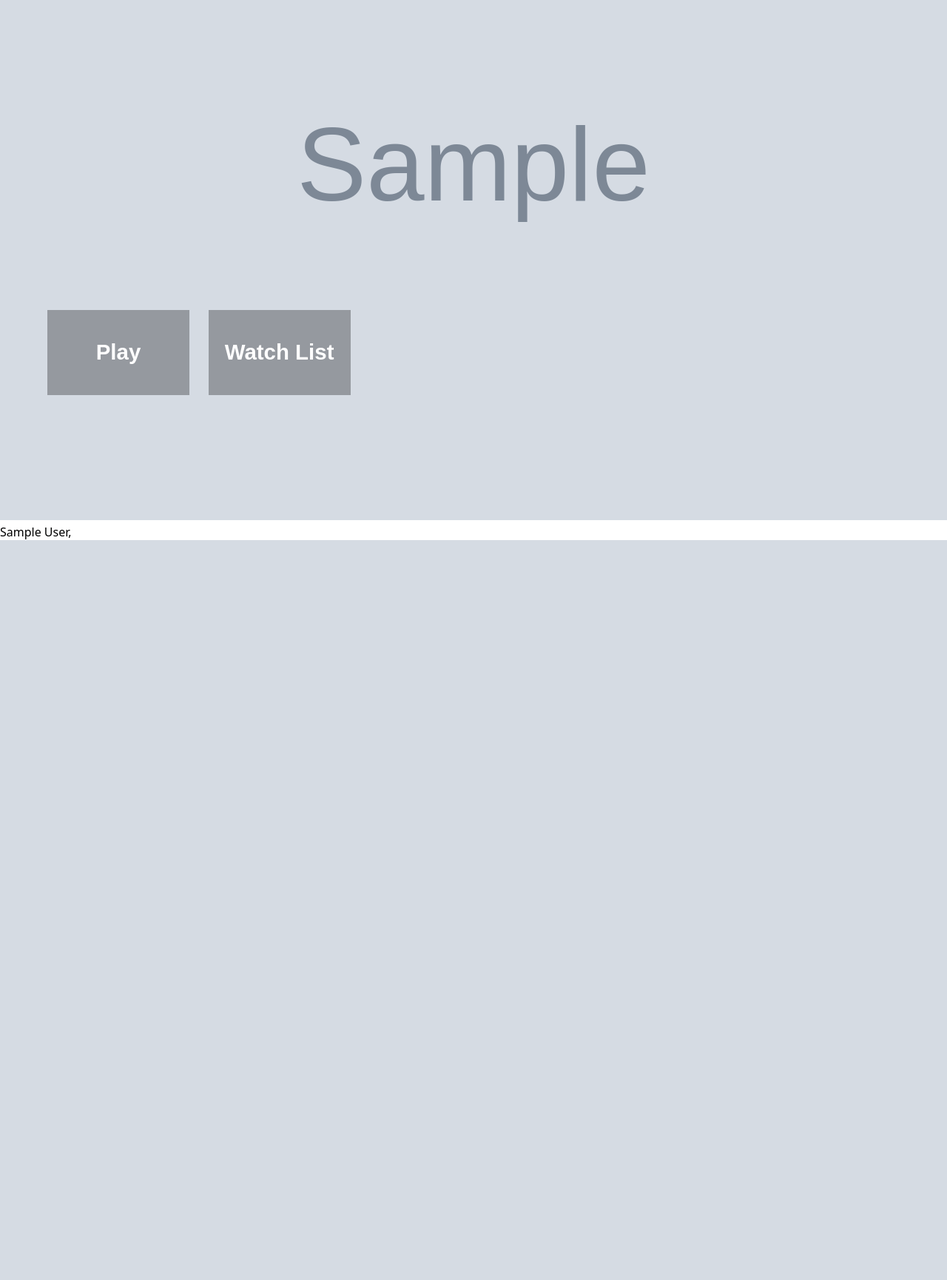
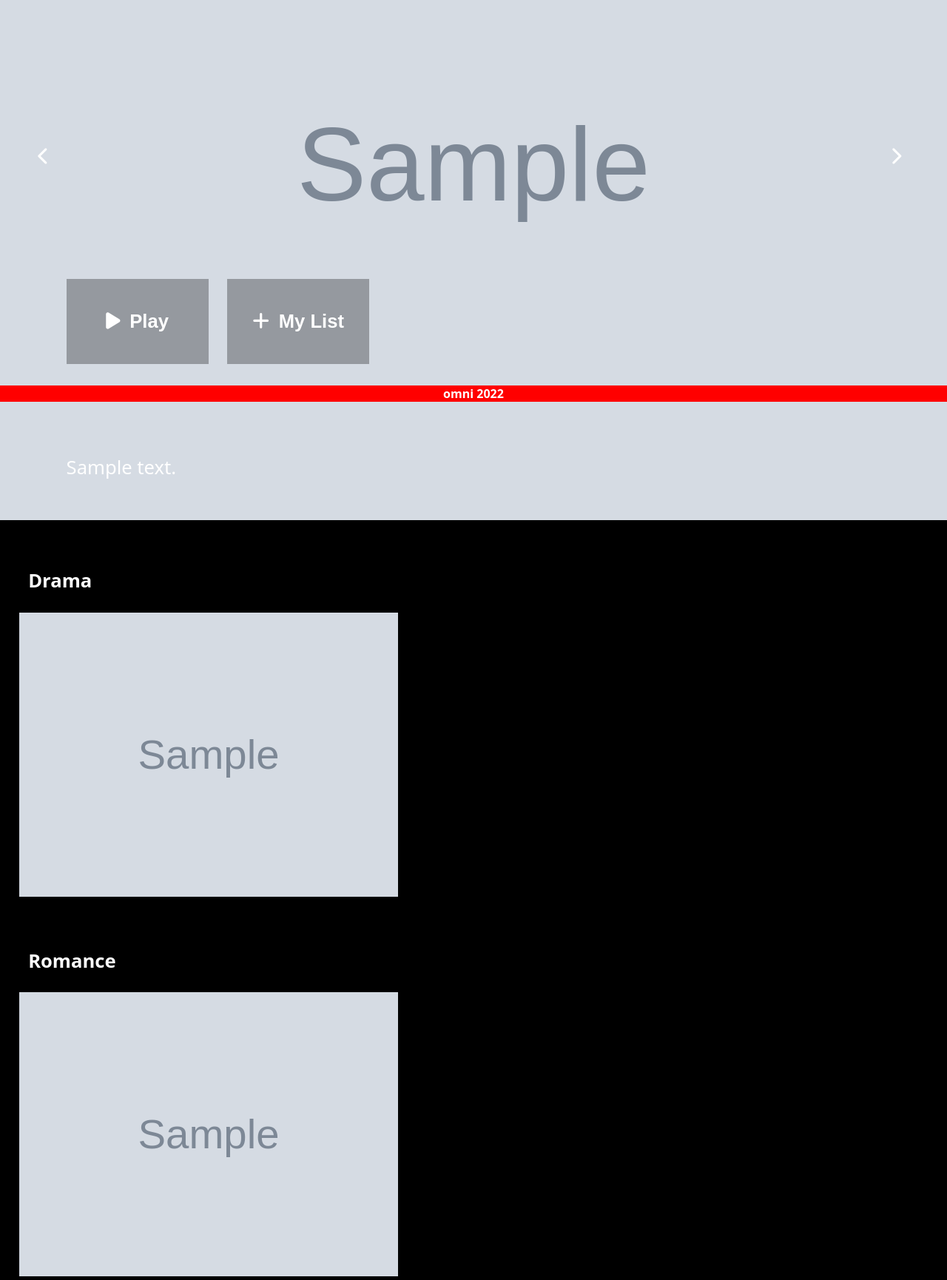
Before and after one commit to cecilia-89/omni, a Flask app: template templates/practice.html in a window 1280 px wide. Shown: the part 257-1987 px from the top of the page at 74% size. Before the commit the page ends 987 px from the top, so only its background shows below. Run offline with Flask 2, Linux system fonts and the light colour scheme; the template is opened without the code that fills it: most values are stand-ins (such as "Sample title", 1, 10 or a date in 2020); grey boxes marked "Sample" are stand-in pictures; some libraries are stand-ins or nearby versions.

Commit message:
added newer features

```diff
--- a/models/base_model.py
+++ b/models/base_model.py
@@ -1,6 +1,6 @@
 #!/usr/bin/python3
 """Module: database storage"""
-from datetime import date
+from datetime import datetime
 from sqlalchemy.orm import declarative_base
 from sqlalchemy import Column, String, DateTime
 import models
@@ -12,7 +12,7 @@ class BaseModel:
     """base class upon which other class will be derived"""
 
     id = Column(String(60), primary_key=True)
-    added_at = Column(DateTime, default=date.today)
+    added_at = Column(DateTime, default=datetime.now())
 
     def __init__(self, *args, **kwargs):
         """initializes an instance"""
@@ -21,7 +21,7 @@ class BaseModel:
                 setattr(self, key, value)
 
         self.id = uuid.uuid4()
-        self.added_at = date.today()
+        self.added_at = datetime.now()
 
     def save(self):
         """adds and saves instance to the database session"""
--- a/models/engine/db_storage.py
+++ b/models/engine/db_storage.py
@@ -39,7 +39,13 @@ class DBStorage:
 
         return objects
 
+    def genre(self, id):
+        objs = self.__session.query(Movie).all()
+        objects = [obj for obj in objs if obj.genre_id == id]
+        return objects
+
     def get(self, cls, id):
+        """gets an obj based on the id objects belonging to a class"""
         objs = self.all(cls)
         for obj in objs:
             if obj.id == id:
--- /dev/null
+++ b/static/scripts/main.js
@@ -0,0 +1,36 @@
+function scrolll() {
+	let left = document.querySelector('#drama')
+	left.scrollBy(350, 0)
+}
+
+function scrollr() {
+	let right = document.querySelector('#drama')
+	right.scrollBy(-350, 0)
+}
+
+
+document.querySelectorAll('.slide-arrow').forEach(arrow => {
+
+    arrow.addEventListener('click', () => {
+
+        let count = arrow.dataset.angle === 'next' ? 1:-1
+
+        let slides = document.querySelectorAll('.recent_movie')
+
+        let currentImage = document.querySelector('[data-image]')
+
+        let nextIndex = Array.from(slides).indexOf(currentImage) + count
+
+        const currentIndex =  Array.from(slides).indexOf(currentImage)
+
+        if(nextIndex < 0) nextIndex= Array.from(slides).length -1
+
+        if(nextIndex >= slides.length) nextIndex = 0
+
+        Array.from(slides)[nextIndex].dataset.image = true
+
+        Array.from(slides)[currentIndex].dataset.images = true
+
+        delete currentImage.dataset.image
+
+    })})
--- a/static/styles/common.css
+++ b/static/styles/common.css
@@ -6,4 +6,8 @@ body {
 
 .container {
 	width:100%;
+	background: black;
+	color: white;
+	z-index:-1;
+	overflow: hidden;
 }
--- /dev/null
+++ b/static/styles/footer.css
@@ -0,0 +1,15 @@
+footer {
+	min-height: 2.5vh;
+	width:100%;
+	background-color: #FF0000;
+	text-align: center;
+	position: fixed;
+	bottom: 0;
+	z-index: 1;
+}
+
+footer p {
+	margin: auto;
+	padding: 10px auto;
+	font-weight: 600;
+}
--- /dev/null
+++ b/static/styles/movies.css
@@ -0,0 +1,67 @@
+section > div {
+	display:flex;
+	position:relative;
+	gap:1%
+
+}
+
+
+div.container section:not(:first-child) {
+	margin:5% 0 0 2%;
+
+}
+
+.genre:hover .arrow {
+	display: block;
+}
+
+
+section:not(:first-child) img {
+	cursor: pointer;
+	width: 40vw;
+	object-fit: cover;
+}
+
+
+section p {
+	padding-left: 1%;
+	margin-top: 0;
+	font-size:2vw;
+	font-weight: 600;
+}
+
+.genre {
+	scroll-behavior: smooth;
+	position: relative;
+}
+
+
+#drama {
+	overflow: hidden;
+}
+
+.arrow {
+	position: absolute;
+	top:0;
+	height:100%;
+	width:6vw;
+	background-color: hsl(0, 0%, 0%, 0.6);
+	display: none;
+}
+
+#arrow-right {
+	right:0;
+}
+
+.arrow:hover {
+	background-color: hsl(0, 0%, 0%, 0.4);
+}
+#arrow-right {
+	right:0;
+}
+
+.fa-chevron-left, .fa-chevron-right{
+	position: absolute;
+	bottom:50%;
+	left:40%;
+}
--- a/static/styles/recent.css
+++ b/static/styles/recent.css
@@ -1,11 +1,54 @@
-.recent_movie img {
-	width:100%;
-	height:100%;
-	object-fit: cover;
+.recent {
+	position: relative;
 }
 
-.recent {
-	position:relative;
+.slide-arrow {
+	position: absolute;
+	top:50%;
+	z-index:3;
+	font-size: calc(1.2em + 0.390625vw);
+	background: hsl(0, 0%, 0%, 0.5);
+}
+
+[data-angle="prev"] {
+	left:4%;
+}
+
+[data-angle="next"] {
+	right:6%;
+}
+
+[data-images], div.recent_movie:not(:first-child) {
+	position: absolute;
+	top:0;
+	opacity: 0;
+}
+
+[data-image] {
+	position: relative;
+	top: 0;
+	opacity:1;
+}
+
+
+
+.recent_movie img {
+	width: 100vw;
+	height: auto;
+	object-fit: cover;
+
+}
+
+.recent_movie p {
+	position: absolute;
+	bottom: 3%;
+	width:45vw;
+	overflow: hidden;
+	font-weight: 300;
+	display: -webkit-box;
+	-webkit-box-orient: vertical;
+	-webkit-line-clamp: 3;
+	padding: 0;
 }
 
 .recent button {
@@ -13,26 +56,32 @@
 	position: absolute;
 	background-color:hsl(0, 0%, 0%, 0.3);
 	color:white;
-	bottom: 18%;
+	bottom: 22%;
 	border: 0;
-	font-size: 2.3vw;
+	font-size: 2vw;
 	font-weight: 600;
 	width:15%;
 	min-height:12%;
 	padding:0;
 }
 
+button i {
+	margin-right:3%;
+}
+
+
+
 .recent button:hover {
 
 	background-color:hsl(0, 0%, 0%, 0.2);
-	font-size: 2.5vw;
+	font-size: 2.2vw;
 
 }
 
-#play {
-	left:5vw;
+#play, .recent p {
+	left:7vw;
 }
 
 #watch_list {
-	left:22vw;
+	left:24vw;
 }
--- a/templates/practice.html
+++ b/templates/practice.html
@@ -4,35 +4,73 @@
 	<meta charset="UTF-8">
 	<meta http-equiv="X-UA-Compatible" content="IE=edge">
 	<meta name="viewport" content="width=device-width, initial-scale=1.0">
-	<link rel="stylesheet" href="static/styles/common.css">
-	<link rel="stylesheet" href="static/styles/header.css">
-	<link rel="stylesheet" href="static/styles/recent.css">
-	<title>Omni</title>
+	<link rel="icon" type="image/x-icon" href="../static/images/favicon.ico">
+	<link rel="stylesheet" href="../static/styles/common.css">
+	<link rel="stylesheet" href="../static/styles/header.css">
+	<link rel="stylesheet" href="../static/styles/recent.css">
+	<link rel="stylesheet" href="../static/styles/movies.css">
+	<link rel="stylesheet" href="../static/styles/footer.css">
+	<script src="https://kit.fontawesome.com/e8b132ab7c.js" crossorigin="anonymous"></script>
+	<title>OMNI</title>
 </head>
 <body>
 	<nav>
 		<div id="home_logo"></div>
 	</nav>
 	<div class="container">
+
 		<section class="recent">
-			<div class="recent_movie">
-				<img src={{movies[3].thumbnail}} alt="">
+			{% for movie in movies %}
+			<div data-image class="recent_movie">
+				<img src={{movie.thumbnail}} alt="">
+				<p>{{movie.description}}</p>
 			</div>
+
+			{% endfor %}
 			<button id="play">
+				<i class="fa-solid fa-play"></i>
 				Play
 			</button>
 			<button id="watch_list">
-				Watch List
+				<i class="fa-solid fa-plus"></i>
+				My List
 			</button>
-		</section>
-		<section>
-			{%for cast in movies[0].actors%}
-			<span>
-				{{cast.first_name}} {{cast.last_name}},
-			</span>
-			{% endfor %}
+
+			<div class="slide-arrow" data-angle="prev"><i class="fa-solid fa-chevron-left"></i></div>
+			<div class="slide-arrow" data-angle="next"><i class="fa-solid fa-chevron-right"></i></div>
+
 		</section>
 
+		<section>
+			<p>Drama</p>
+			<div class="genre" id="drama">
+				{% for item in drama %}
+				<div><a href="{{ url_for('omni_movie', movie_id=item.id)}}"><img src={{item.thumbnail}} alt=""></a></div>
+				{% endfor %}
+				<div class="arrow" onclick="scrolll()"><i class="fa-solid fa-chevron-left"></i></div>
+				<div id="arrow-right" onclick="scrollr()" class="arrow"><i class="fa-solid fa-chevron-right"></i></div>
+			</div>
+
+		</section>
+
+		<section>
+			<p>Romance</p>
+			<div class="genre" id="romance">
+				{% for item in romance %}
+				<div><a href="{{ url_for('omni_movie', movie_id=item.id)}}"><img src={{item.thumbnail}} alt=""></a></div>
+				{% endfor %}
+				<div class="arrow"><i class="fa-solid fa-chevron-left"></i></div>
+				<div id="arrow-right" class="arrow"><i class="fa-solid fa-chevron-right"></i></div>
+			</div>
+
+		</section>
+
+		<footer>
+			<p>omni 2022</p>
+		</footer>
+
 	</div>
+
+	<script src="../static/scripts/main.js"></script>
 </body>
 </html>
```
Also changed, not shown: api/v1/views/genres.py (+14 -1 lines), api/v1/views/movies.py (+14 -2 lines), practice.py (+25 -11 lines), static/styles/movie.css (added, +89 -0 lines), templates/movie.html (added, +48 -0 lines), static/images/hd-sign.png (added), static/images/home.png (deleted), static/images/homee.png (deleted), static/images/number-13.png (added), static/images/number-18.png (added).
